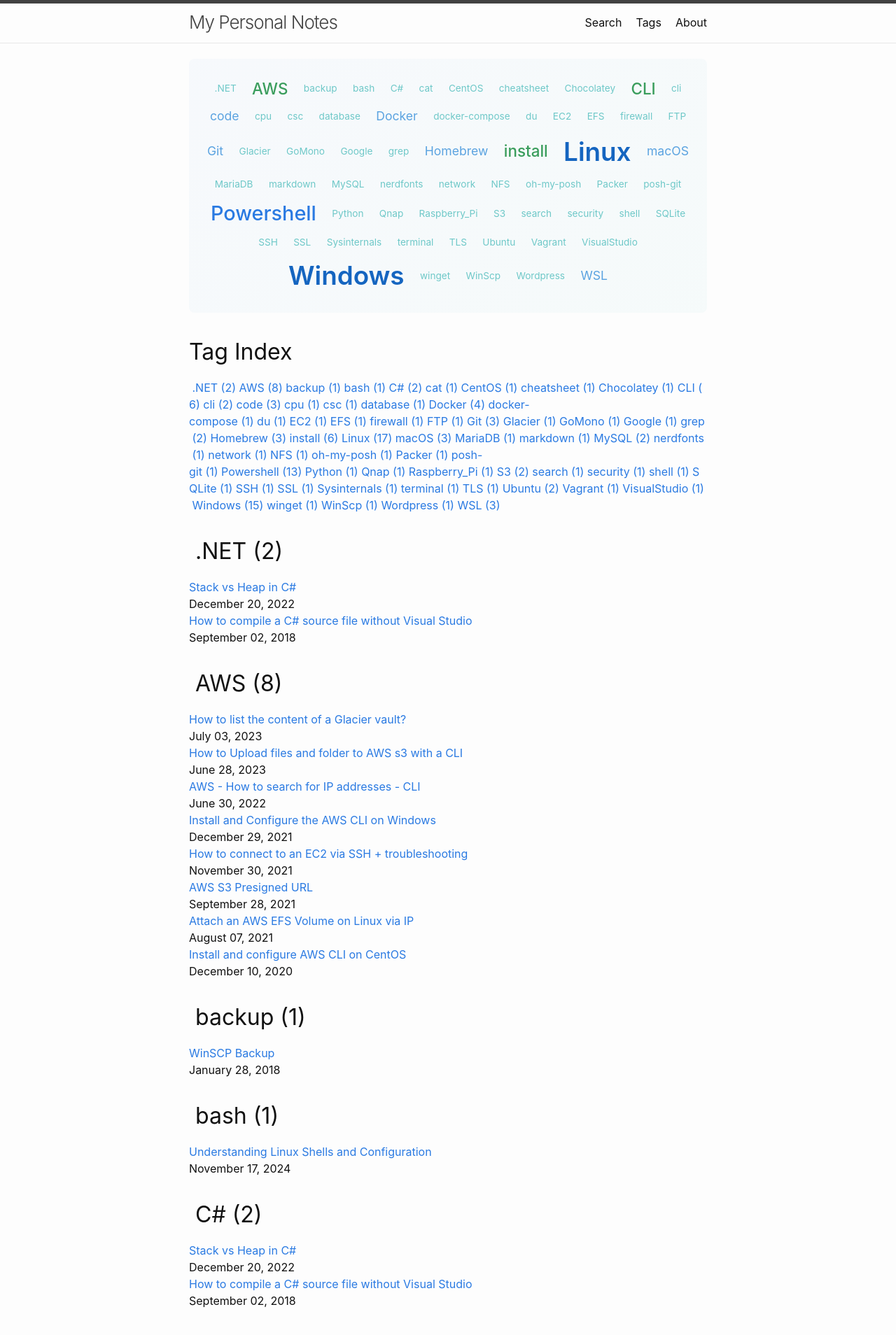
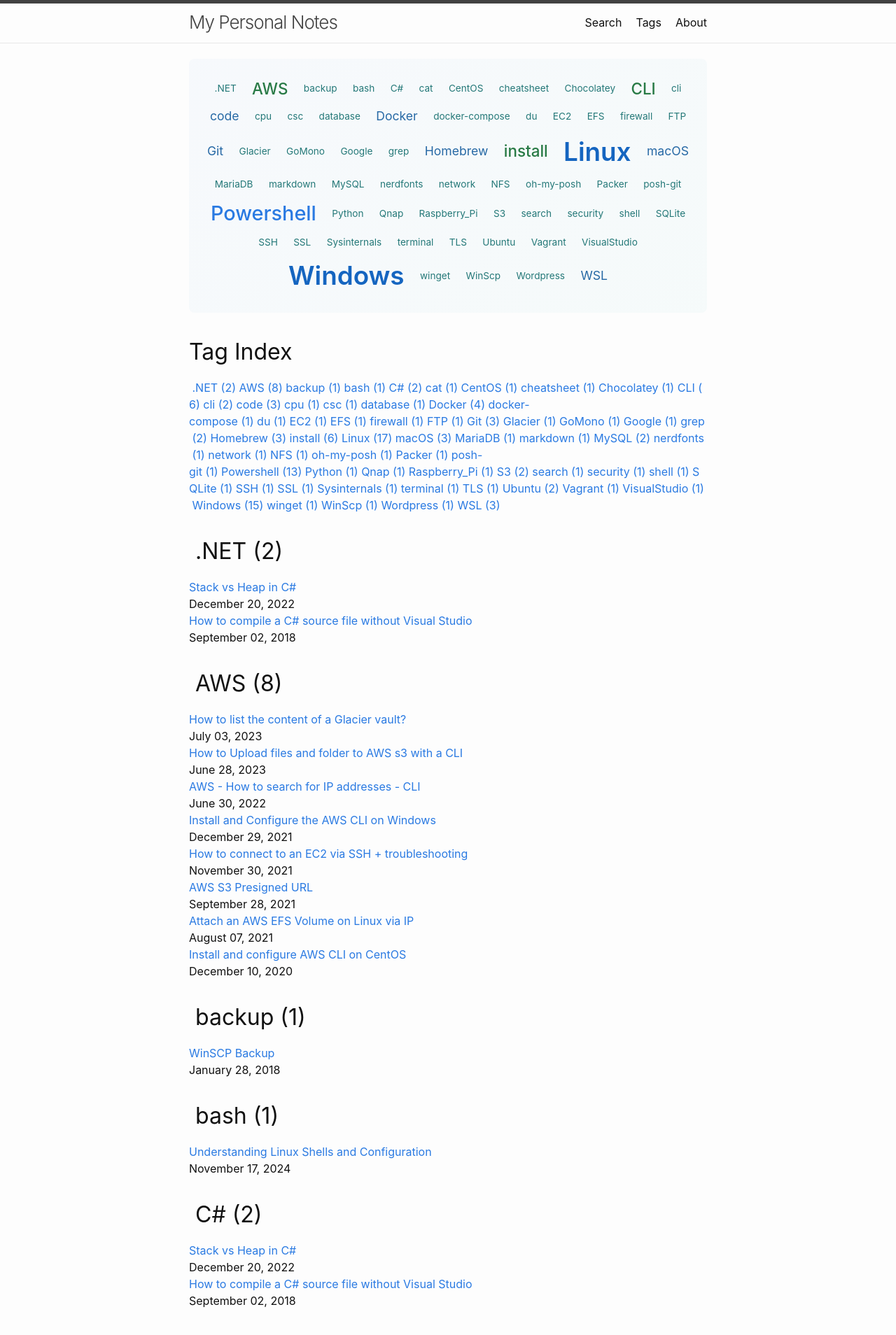
Before and after one commit to danielschwensen/danielschwensen.github.io, a Jekyll site: the page built from tags.html, in a window 1280 px wide. Shown: the top 1908 px of the page at 70% size. Built offline with Jekyll 4.4.1, drawn with Linux system fonts in a browser that asks for light colours.

Commit message:
style: improve tag colors for better readability and accessibility
Update tag color styles to enhance visibility, including hover and focus states. Adjust colors for tag sizes to ensure they remain readable after being visited. Modify the following classes: .tag-size-1, .tag-size-2, .tag-size-3, .tag-size-4, and .tag-size-5. Implement darker colors for hover and focus-visible states to improve user interaction.

```diff
--- a/_sass/minima/custom-styles.scss
+++ b/_sass/minima/custom-styles.scss
@@ -25,56 +25,72 @@
     transform: scale(1.1);
     text-decoration: none;
   }
+
+  &:focus-visible {
+    outline: 2px solid #1565c0;
+    outline-offset: 2px;
+    text-decoration: underline;
+  }
 }
 
-// Size classes - smaller tags are lighter, larger are bolder
-.tag-size-1 {
+// Keep tag colors readable, including after a link has been visited.
+.tag-size-1,
+.tag-size-1:visited {
   font-size: 0.85rem;
-  color: #6ec8c8; // Türkis - passt zum Bild
+  color: #247878; // Türkis
   font-weight: 400;
 }
 
-.tag-size-2 {
+.tag-size-2,
+.tag-size-2:visited {
   font-size: 1.1rem;
-  color: #5ba3e0; // Hellblau
+  color: #2769a5; // Blau
   font-weight: 400;
 }
 
-.tag-size-3 {
+.tag-size-3,
+.tag-size-3:visited {
   font-size: 1.4rem;
-  color: #3a9d5c; // Grün
+  color: #287a45; // Grün
   font-weight: 500;
 }
 
-.tag-size-4 {
+.tag-size-4,
+.tag-size-4:visited {
   font-size: 1.8rem;
   color: #2a7ae2; // Kräftiges Blau (Hauptfarbe der Seite)
   font-weight: 500;
 }
 
-.tag-size-5 {
+.tag-size-5,
+.tag-size-5:visited {
   font-size: 2.3rem;
   color: #1565c0; // Dunkelblau
   font-weight: 600;
 }
 
-// Hover effects with slightly different colors
-.tag-size-1:hover {
-  color: #4db8b8;
+// Use darker colors for both mouse hover and keyboard focus.
+.tag-size-1:hover,
+.tag-size-1:focus-visible {
+  color: #1c6060;
 }
 
-.tag-size-2:hover {
-  color: #3d8fd6;
+.tag-size-2:hover,
+.tag-size-2:focus-visible {
+  color: #1e5485;
 }
 
-.tag-size-3:hover {
-  color: #2d8049;
+.tag-size-3:hover,
+.tag-size-3:focus-visible {
+  color: #206237;
 }
 
-.tag-size-4:hover {
+.tag-size-4:hover,
+.tag-size-4:focus-visible {
   color: #1e5bb8;
 }
 
-.tag-size-5:hover {
+.tag-size-5:hover,
+.tag-size-5:focus-visible {
   color: #0d47a1;
 }
```
